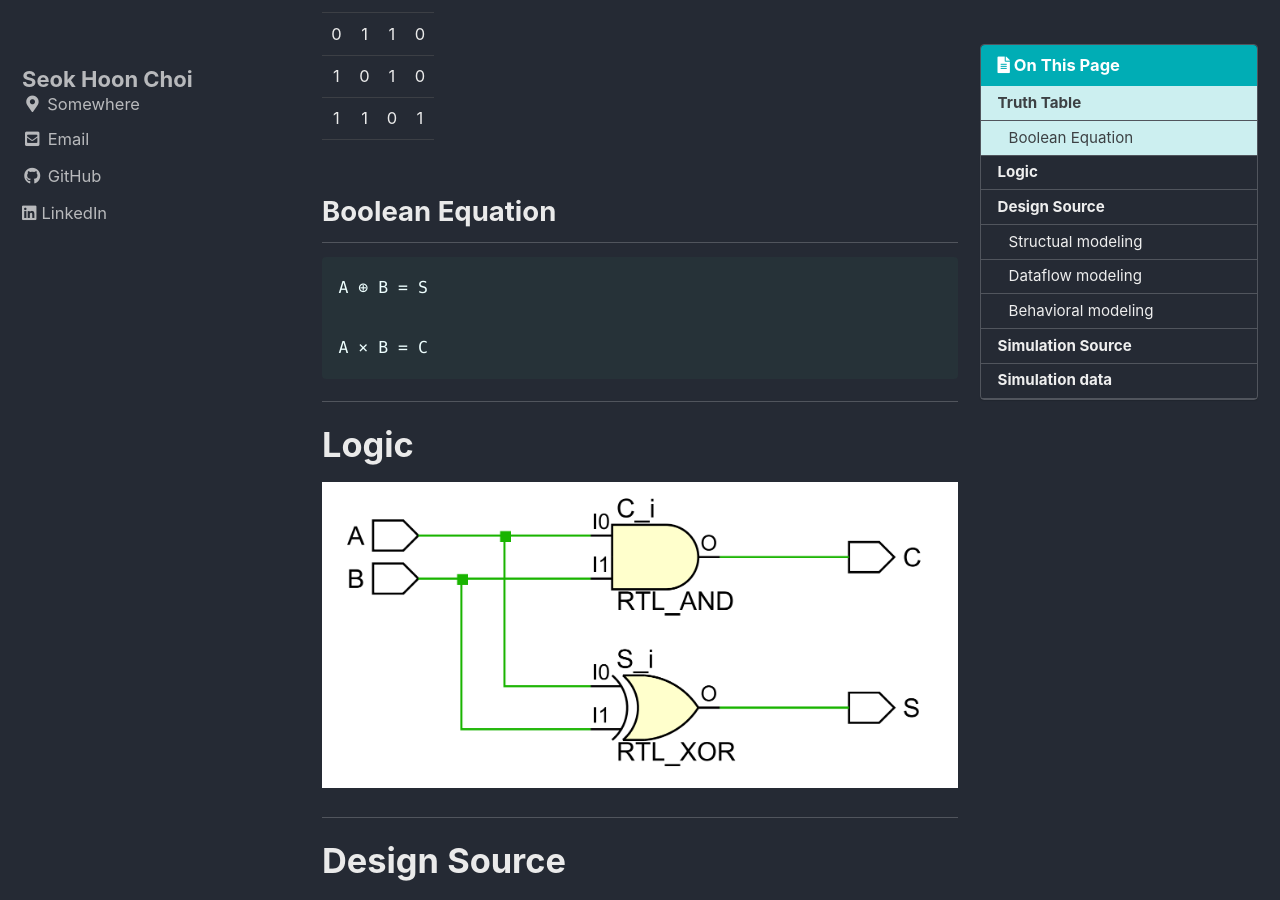
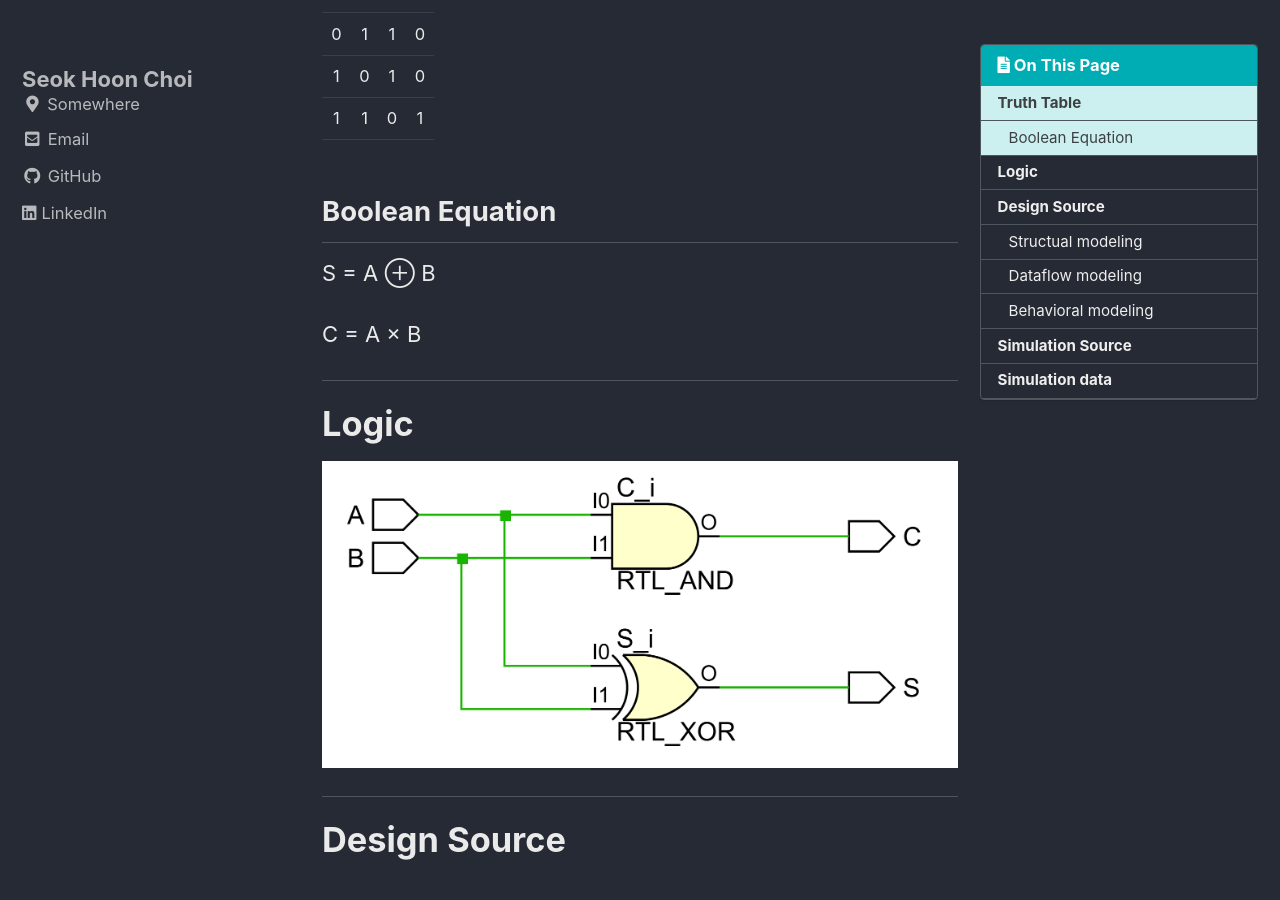
Before and after one commit to void7920/void7920.github.io, a Jekyll site: the page built from _posts/2022-01-25-Half_Adder.md, in a window 1280 px wide and 900 px high, scrolled down 331 px. Built offline with Jekyll 4.4.1, drawn with Linux system fonts in a browser that asks for light colours; cached includes are drawn as plain includes.

```diff
--- a/_posts/2022-01-25-Half_Adder.md
+++ b/_posts/2022-01-25-Half_Adder.md
@@ -25,9 +25,9 @@ last_modified_at: 2022-01-25
 
 ## Boolean Equation
 
-	A ⊕ B = S
+S = A ⊕ B
 
-	A × B = C
+C = A × B
 
 ---
 
```
